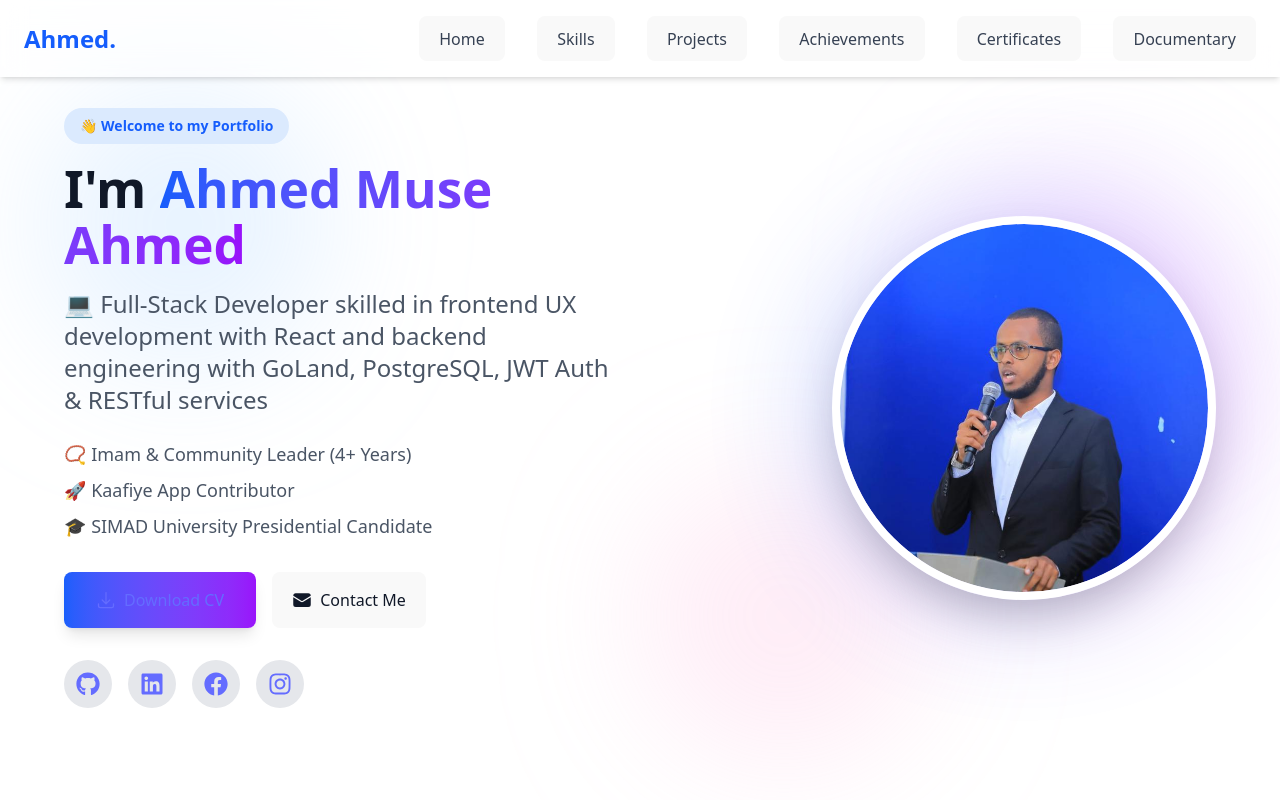
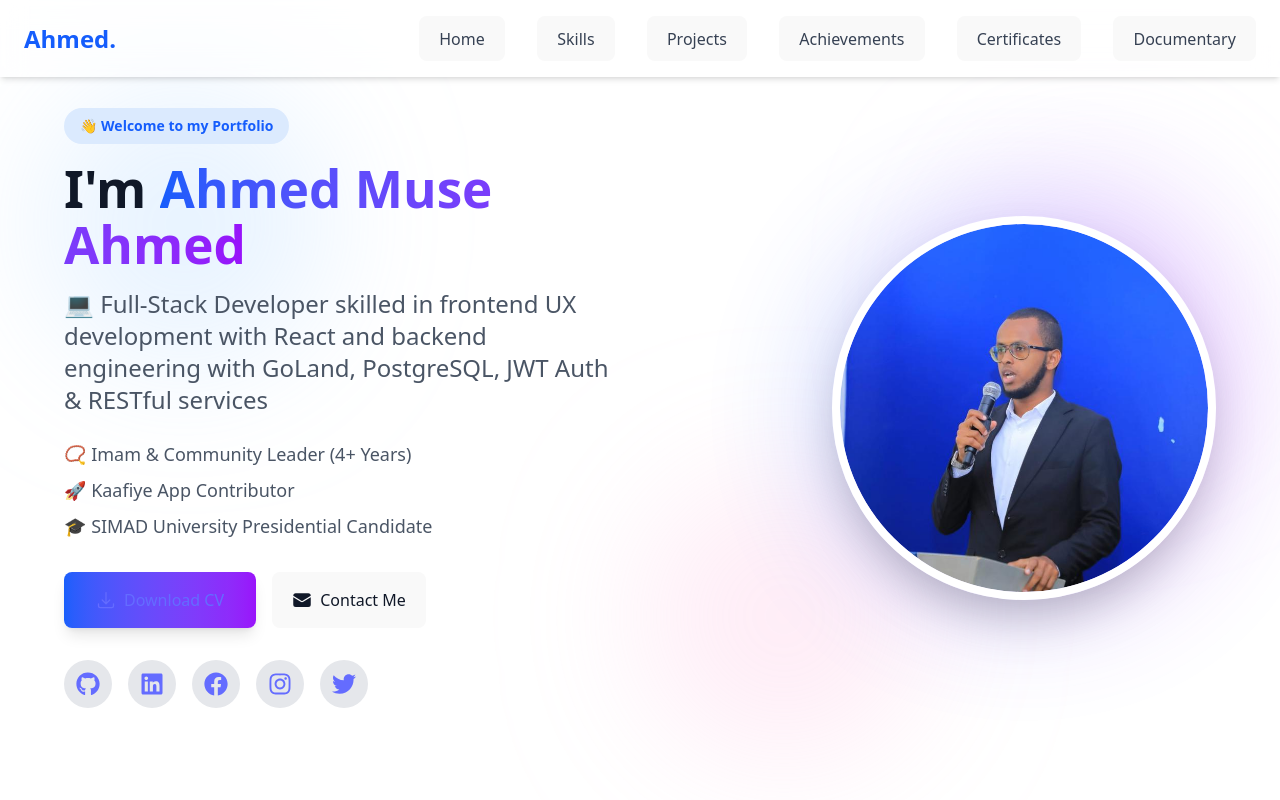
Before and after one commit to AhmedMuseAhmed/Personal-portfolio, a React (Vite) app: page / in a window 1280 px wide. Shown: the top 800 px of the page. Built offline with nearby package versions, Linux system fonts and the light colour scheme.

Commit message:
Initial commit

```diff
--- a/src/components/Hero.jsx
+++ b/src/components/Hero.jsx
@@ -2,7 +2,7 @@ import profilePic from "../assets/profile.jpg";
 import { motion } from 'framer-motion';
 import { HiArrowDownTray, HiEnvelope } from "react-icons/hi2";
 import { FaGithub, FaLinkedin } from "react-icons/fa";
-import { FaFacebook, FaInstagram } from "react-icons/fa";
+import { FaFacebook, FaInstagram, FaTwitter } from "react-icons/fa";
 
 
 
@@ -171,6 +171,15 @@ const Hero = () => {
                                 <FaInstagram size={24} />
                             </motion.a>
 
+                            <motion.a
+                                href="https://twitter.com/@Ahmed18Ahmed"
+                                target="_blank"
+                                whileHover={{ scale: 1.2, y: -5 }}
+                                className="p-3 bg-gray-200 dark:bg-gray-800 rounded-full"
+                            >
+                                <FaTwitter size={24} />
+                            </motion.a>
+
 
                         </motion.div>
                     </motion.div>
```
